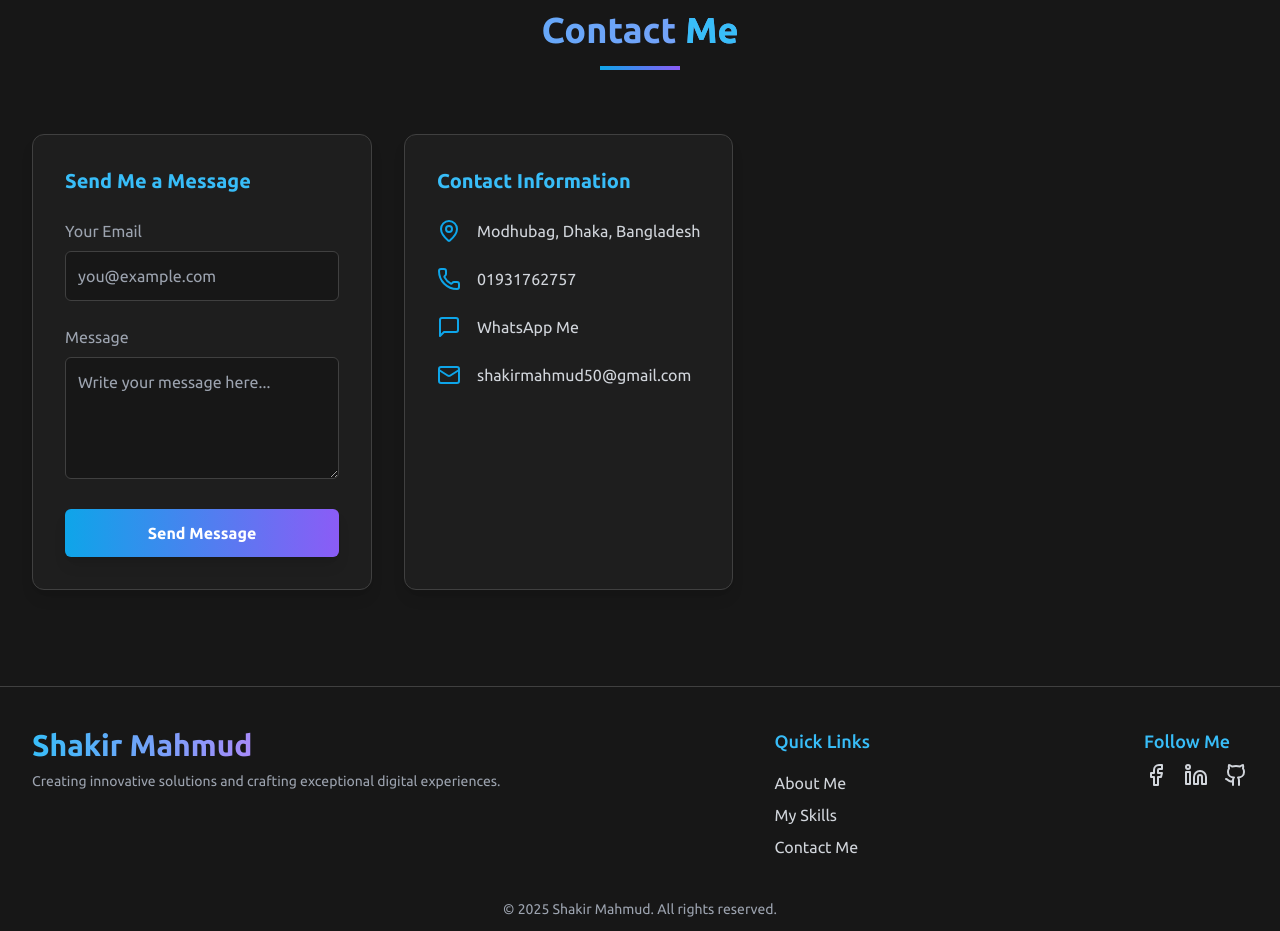
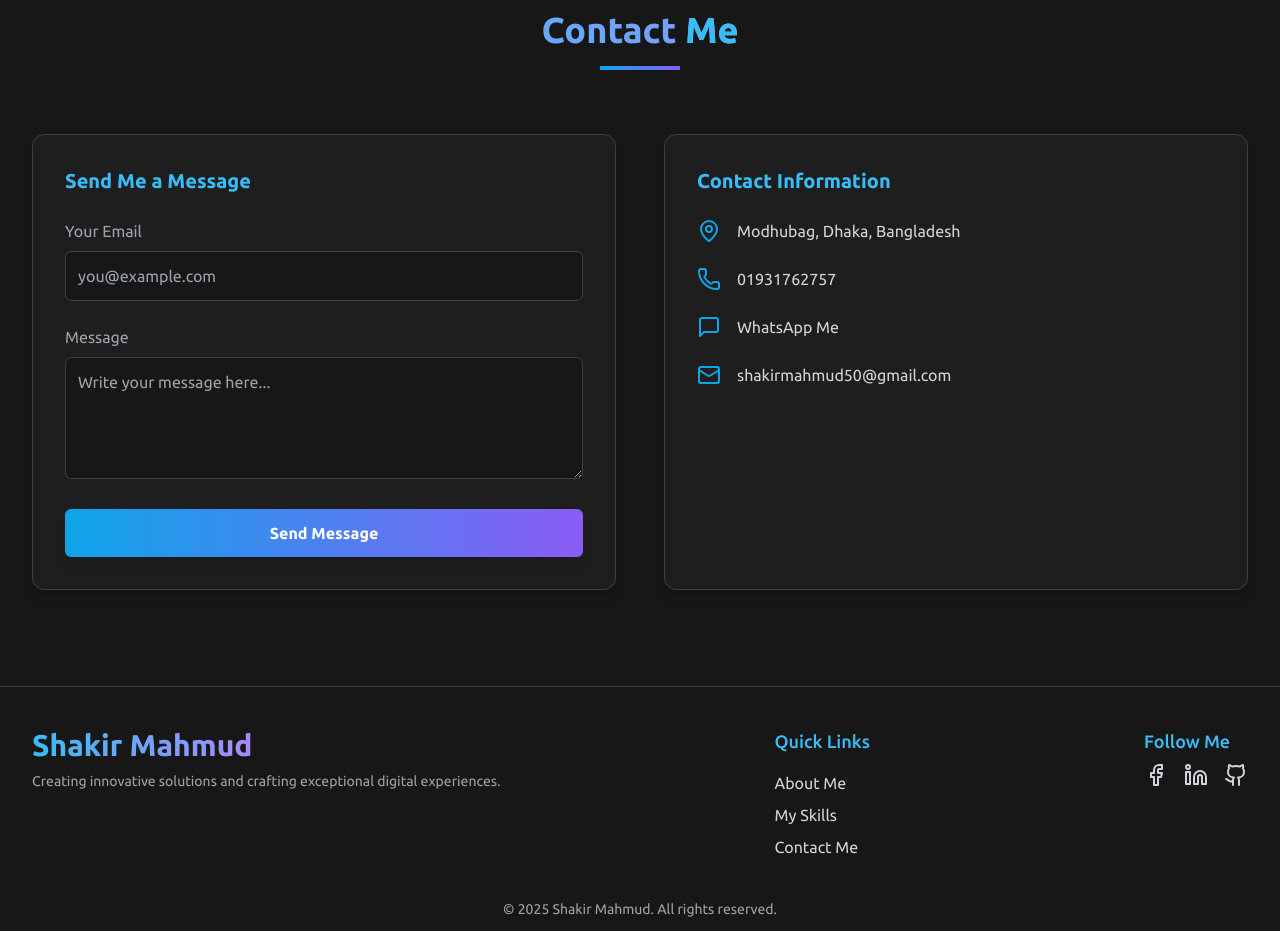
Before and after one commit to ShakirMahmud/Shakir-Portfolio, a React (Vite) app: page / in a window 1280 px wide. Shown: the part 4000-4931 px from the top of the page. Built offline with nearby package versions, Linux system fonts and the light colour scheme.

Commit message:
version 1.3

```diff
--- a/src/Home/homeSections/ContactMe.jsx
+++ b/src/Home/homeSections/ContactMe.jsx
@@ -55,7 +55,7 @@ const ContactMe = () => {
           <div className="w-20 h-1 bg-gradient-to-r from-primary-500 to-accent-500 mx-auto mb-12" />
         </motion.div>
 
-        <div className="flex flex-col lg:flex-row gap-8">
+        <div className="grid grid-cols-1 md:grid-cols-2 gap-12">
           {/* Left: Contact Form */}
           <motion.div
             initial={{ opacity: 0, x: -20 }}
```
